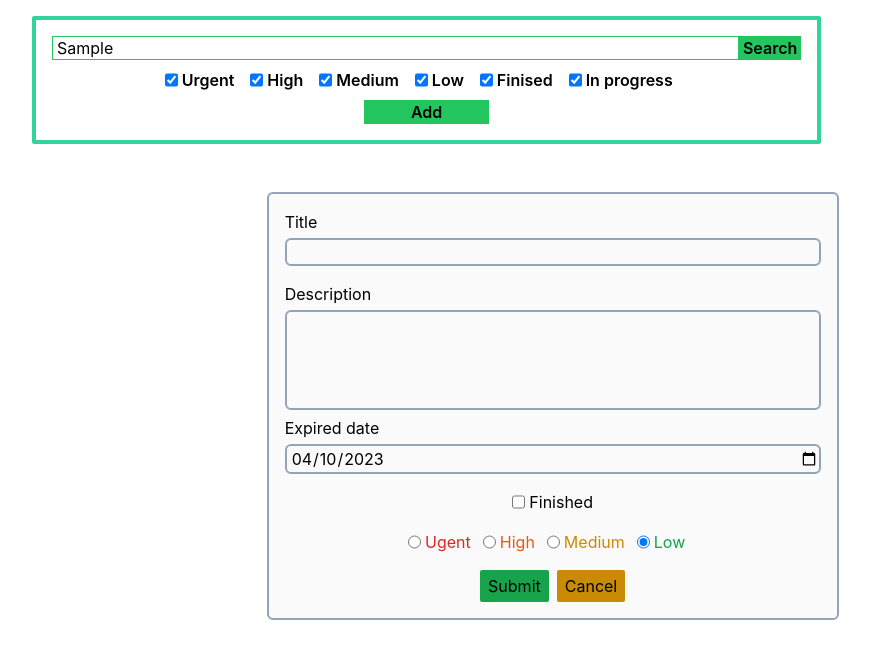
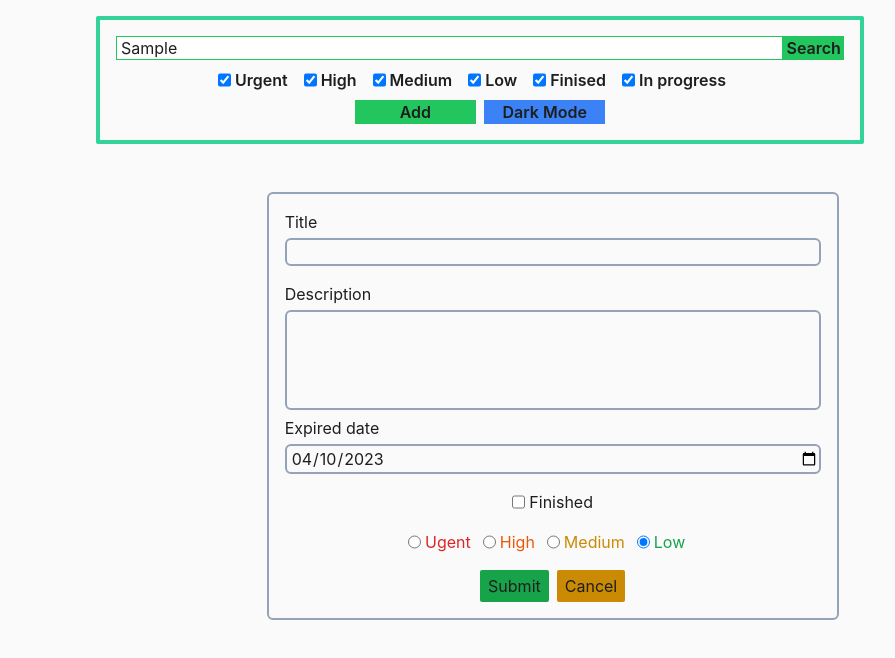
Before and after one commit to MartianDreamer/todo-app, a React (Create React App) app: page / in a window 1280 px wide. Both pictures are taken after typing "Sample" into the empty fields and a click on the button "Add". Shown: the top 658 px of the page, without its empty margins (160-1055 px from the left). Built offline with nearby package versions, Linux system fonts and the light colour scheme.

Commit message:
add dark mode

```diff
--- a/src/App.js
+++ b/src/App.js
@@ -8,6 +8,7 @@ import ControlCenter from "./components/controlcenter";
 import DangerousDialog from "./components/confirmdlg";
 
 function App() {
+  const [bgColor, setBgColor] = useState(250);
   const [displayInput, setDisplayInput] = useState("none");
   const [displayDlg, setDisplayDlg] = useState("none");
   const [isDeletable, setDeletable] = useState(false);
@@ -41,15 +42,22 @@ function App() {
   };
 
   return (
-    <div className="flex flex-col pt-4 pl-48 pr-48 w-11/12">
+    <div
+      className="flex flex-col pt-4 pl-64 pr-64 w-full h-screen"
+      style={{
+        backgroundColor: `rgb(${bgColor}, ${bgColor}, ${bgColor})`,
+      }}
+    >
       <ControlCenter
         setDisplayInput={setDisplayInput}
         setData={setData}
         data={data}
+        bgColor={bgColor}
+        setBgColor={setBgColor}
       />
       <Input
         username="sang"
-        bgColor={250}
+        bgColor={bgColor}
         display={displayInput}
         setDisplay={setDisplayInput}
         data={data}
@@ -61,18 +69,19 @@ function App() {
         setDisplayDlg={setDisplayDlg}
       />
       <DangerousDialog
-        bgColor={250}
+        bgColor={bgColor}
         display={displayDlg}
         handleConfirm={handleDlgConfirm}
         handleCancel={handleDlgCancel}
       >
-        Do you want to delete this todo item {todo.title} ?
+        Do you want to delete this todo item ({todo.title}) ?
       </DangerousDialog>
       <TodoTable
         data={data}
         setData={writeData}
         modifyTodo={modifyTodo}
         setDeletable={setDeletable}
+        bgColor={bgColor}
       />
     </div>
   );
--- a/src/components/confirmdlg.js
+++ b/src/components/confirmdlg.js
@@ -14,6 +14,7 @@ export default function DangerousDialog({
         display: display,
         left: "690px",
         top: "300px",
+        color: bgColor === 250 ? "rgb(30,30,30)" : "rgb(250,250,250)"
       }}
     >
       <p>{children}</p>
--- a/src/components/controlcenter.js
+++ b/src/components/controlcenter.js
@@ -1,7 +1,12 @@
 import { useState } from "react";
 import { getData } from "../persistence";
 
-export default function ControlCenter({ setDisplayInput, setData }) {
+export default function ControlCenter({
+  setDisplayInput,
+  setData,
+  bgColor,
+  setBgColor,
+}) {
   const [searchInput, setSearchInput] = useState("");
   const [filter, setFilter] = useState({
     urgent: true,
@@ -51,7 +56,13 @@ export default function ControlCenter({ setDisplayInput, setData }) {
   };
 
   return (
-    <div className="mb-4 p-4 border-solid border-4 border-emerald-400 rounded-sm">
+    <div
+      className="mb-4 p-4 border-solid border-4 border-emerald-400 rounded-sm"
+      style={{
+        backgroundColor: `rgb(${bgColor}, ${bgColor}, ${bgColor})`,
+        color: bgColor === 250 ? "rgb(30,30,30)" : "rgb(250,250,250)"
+      }}
+    >
       <div>
         <input
           type="text"
@@ -147,10 +158,22 @@ export default function ControlCenter({ setDisplayInput, setData }) {
       </div>
       <div className="mt-2 flex justify-center">
         <button
-          className="w-2/12 bg-green-500 h-6 hover:bg-green-400 font-semibold"
+          className="w-2/12 bg-green-500 h-6 hover:bg-green-400 font-semibold mr-2"
           onClick={() => setDisplayInput("block")}
         >
           Add
+        </button>
+        <button
+          className="w-2/12 bg-blue-500 h-6 hover:bg-blue-400 font-semibold"
+          onClick={() => {
+            if (bgColor === 250) {
+              setBgColor(30);
+            } else {
+              setBgColor(250)
+            }
+          }}
+        >
+          {bgColor === 30 ? "Bright Mode" : "Dark Mode"}
         </button>
       </div>
     </div>
--- a/src/components/input.js
+++ b/src/components/input.js
@@ -18,6 +18,7 @@ export default function Input({
       style={{
         backgroundColor: `rgb(${bgColor}, ${bgColor}, ${bgColor})`,
         display: display,
+        color: bgColor === 250 ? "rgb(30,30,30)" : "rgb(250,250,250)"
       }}
     >
       <div className="mb-4">
--- a/src/components/todos.js
+++ b/src/components/todos.js
@@ -1,10 +1,20 @@
-export default function TodoTable({ data, setData, modifyTodo, setDeletable }) {
+export default function TodoTable({
+  data,
+  setData,
+  modifyTodo,
+  setDeletable,
+  bgColor,
+}) {
   return (
     <div
       className={
         (data.length > 0 ? "grid " : "hidden ") +
         "grid-cols-1 w-full border-solid border-4 rounded-sm border-emerald-400"
       }
+      style={{
+        backgroundColor: `rgb(${bgColor}, ${bgColor}, ${bgColor})`,
+        color: bgColor === 250 ? "rgb(30,30,30)" : "rgb(250,250,250)"
+      }}
     >
       {data.map((e, i) => (
         <TodoEntry
@@ -14,25 +24,30 @@ export default function TodoTable({ data, setData, modifyTodo, setDeletable }) {
           setData={setData}
           modifyTodo={modifyTodo}
           setDeletable={setDeletable}
+          bgColor={bgColor}
         />
       ))}
     </div>
   );
 }
 
-function TodoEntry({ entry, data, setData, modifyTodo, setDeletable }) {
-  const bgColor = [
-    "bg-green-300",
-    "bg-yellow-300",
-    "bg-orange-300",
-    "bg-red-300",
+function TodoEntry({ entry, data, setData, modifyTodo, setDeletable, bgColor }) {
+  const className = [
+    "justify-start m-1 border-2 rounded-sm border-solid border-indigo-300 text-left p-1 font-mono cursor-pointer bg-green-300 hover:bg-green-200",
+    "justify-start m-1 border-2 rounded-sm border-solid border-indigo-300 text-left p-1 font-mono cursor-pointer bg-yellow-300 hover:bg-yellow-200",
+    "justify-start m-1 border-2 rounded-sm border-solid border-indigo-300 text-left p-1 font-mono cursor-pointer bg-orange-300 hover:bg-orange-200",
+    "justify-start m-1 border-2 rounded-sm border-solid border-indigo-300 text-left p-1 font-mono cursor-pointer bg-red-300 hover:bg-red-200",
   ];
+  const darkModeClassName = [
+    "justify-start m-1 border-2 rounded-sm border-solid border-indigo-300 text-left p-1 font-mono cursor-pointer bg-green-600 hover:bg-green-500",
+    "justify-start m-1 border-2 rounded-sm border-solid border-indigo-300 text-left p-1 font-mono cursor-pointer bg-yellow-600 hover:bg-yellow-500",
+    "justify-start m-1 border-2 rounded-sm border-solid border-indigo-300 text-left p-1 font-mono cursor-pointer bg-orange-600 hover:bg-orange-500",
+    "justify-start m-1 border-2 rounded-sm border-solid border-indigo-300 text-left p-1 font-mono cursor-pointer bg-red-600 hover:bg-red-500",
+  ];
+
   return (
     <div
-      className={
-        "justify-start m-1 border-2 rounded-sm border-solid border-indigo-300 text-left p-1 font-mono cursor-pointer " +
-        bgColor[entry.priority - 1]
-      }
+      className={bgColor === 250 ? className[entry.priority - 1] : darkModeClassName[entry.priority - 1]}
       onDoubleClick={(e) => {
         if (e.target.tagName === "INPUT") {
           return;
@@ -48,8 +63,7 @@ function TodoEntry({ entry, data, setData, modifyTodo, setDeletable }) {
           checked={entry.isDone}
           onChange={(e) => {
             const newData = [...data];
-            newData.find((e) => e.id === entry.id).isDone =
-              e.target.checked;
+            newData.find((e) => e.id === entry.id).isDone = e.target.checked;
             setData(newData);
           }}
         />
```
